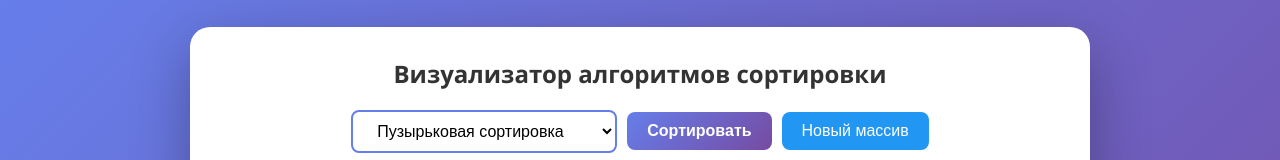
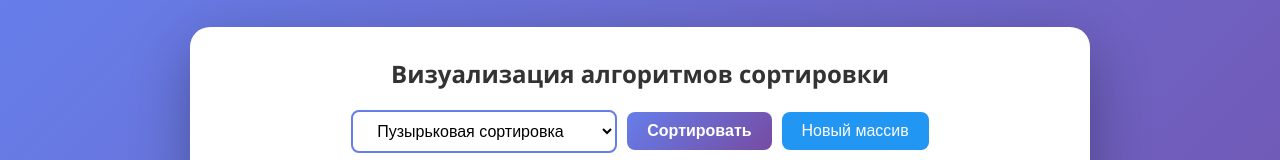
Before and after one commit to Ria-nix/sav, a plain HTML site: page index.html in a window 1280 px wide. Shown: the top 160 px of the page. Drawn offline with Linux system fonts and the light colour scheme.

Commit message:
change name of project

```diff
--- a/index.html
+++ b/index.html
@@ -3,12 +3,12 @@
 <head>
     <meta charset="UTF-8">
     <meta name="viewport" content="width=device-width, initial-scale=1.0">
-    <title>Визуализатор алгоритмов сортировки</title>
+    <title>Визуализация алгоритмов сортировки</title>
     <link rel="stylesheet" href="css/style.css">
 </head>
 <body>
     <div class="container">
-        <h1>Визуализатор алгоритмов сортировки</h1>
+        <h1>Визуализация алгоритмов сортировки</h1>
 
         <div class="controls">
             <select id="algorithm" class="control-element">
```
Also changed, not shown: 1 other file.
